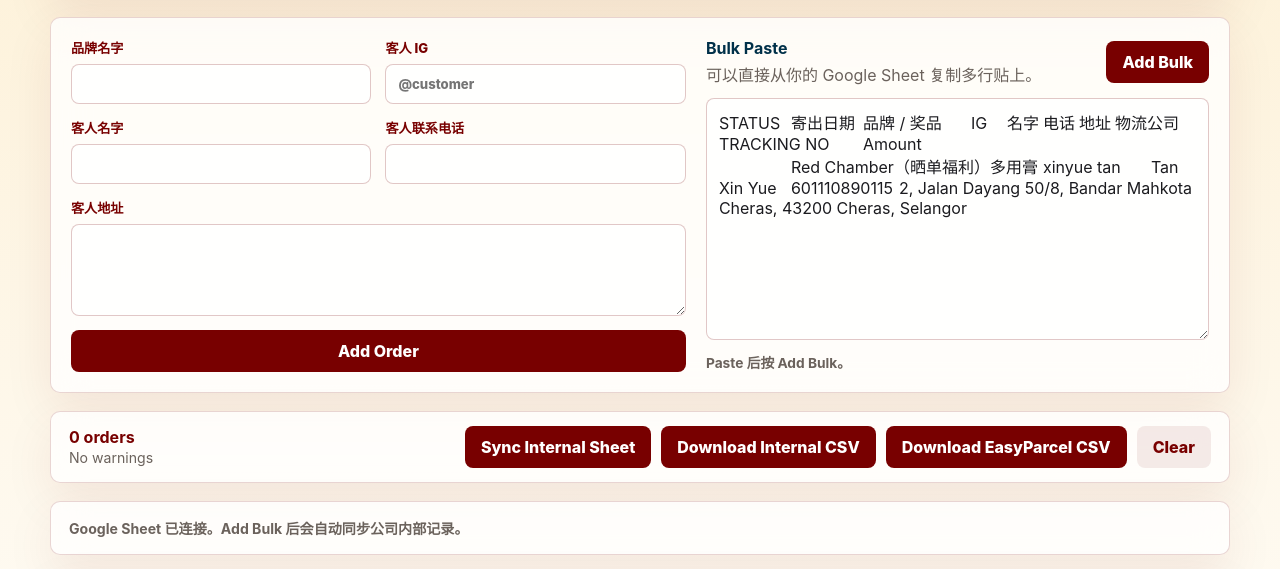
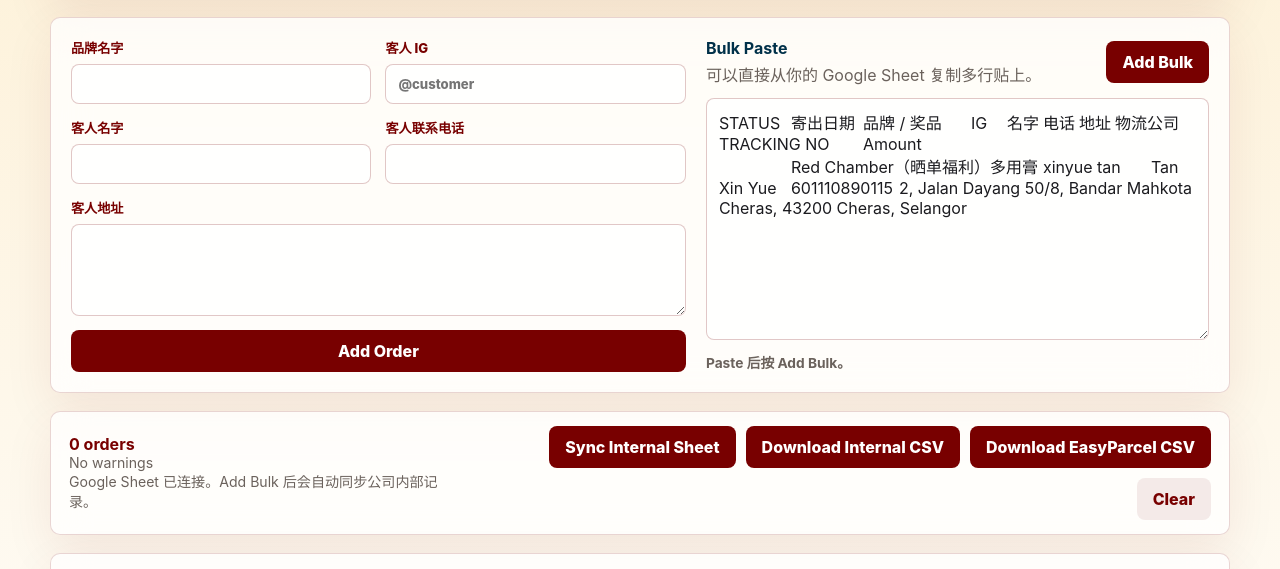
Before and after one commit to chloehenlei-hash/easyparcel-exporter, a plain HTML site: page index.html in a window 1280 px wide. Shown: the part 203-772 px from the top of the page. Drawn offline with Linux system fonts and the light colour scheme.

Commit message:
Add files via upload

```diff
--- a/index.html
+++ b/index.html
@@ -64,6 +64,7 @@
         <div>
           <strong id="orderCount">0 orders</strong>
           <span id="warningCount">No warnings</span>
+          <span id="syncStatus">Google Sheet 已连接。Add Bulk 后会自动同步公司内部记录。</span>
         </div>
         <div class="actions">
           <button id="syncInternal" type="button">Sync Internal Sheet</button>
@@ -71,10 +72,6 @@
           <button id="downloadEasyParcel" type="button">Download EasyParcel CSV</button>
           <button id="clearAll" type="button" class="ghost">Clear</button>
         </div>
-      </section>
-
-      <section class="sheet-link">
-        <p id="syncStatus">Google Sheet 已连接。Add Bulk 后会自动同步公司内部记录。</p>
       </section>
 
       <section class="preview-grid">
@@ -104,6 +101,6 @@
       </section>
     </main>
 
-    <script src="app.js"></script>
+    <script src="app.js?v=20260521-sync"></script>
   </body>
 </html>
--- a/styles.css
+++ b/styles.css
@@ -40,7 +40,6 @@ textarea {
 .hero,
 .input-panel,
 .toolbar,
-.sheet-link,
 .preview-panel {
   border: 1px solid var(--line);
   background: var(--panel);
@@ -214,27 +213,13 @@ button:hover {
   border-radius: 10px;
 }
 
-.sheet-link {
-  display: grid;
-  gap: 8px;
-  margin-top: 18px;
-  padding: 16px 18px;
-  border-radius: 10px;
-}
-
-.sheet-link p {
-  margin: 0;
-  color: var(--muted);
-  font-size: 0.88rem;
-  font-weight: 750;
-}
-
 .toolbar strong {
   display: block;
   color: var(--red);
 }
 
 .toolbar span {
+  display: block;
   color: var(--muted);
   font-size: 0.88rem;
 }
```
